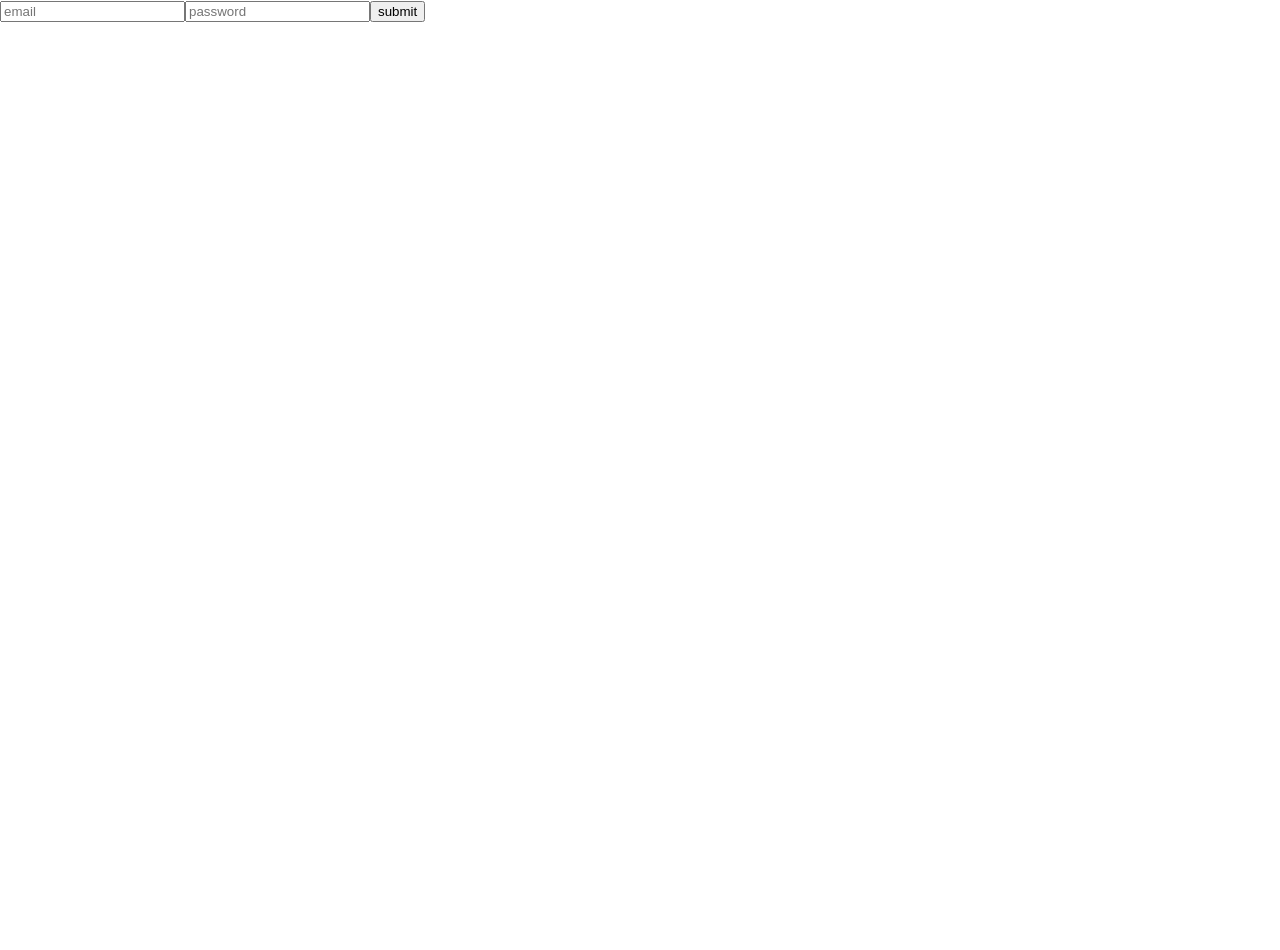
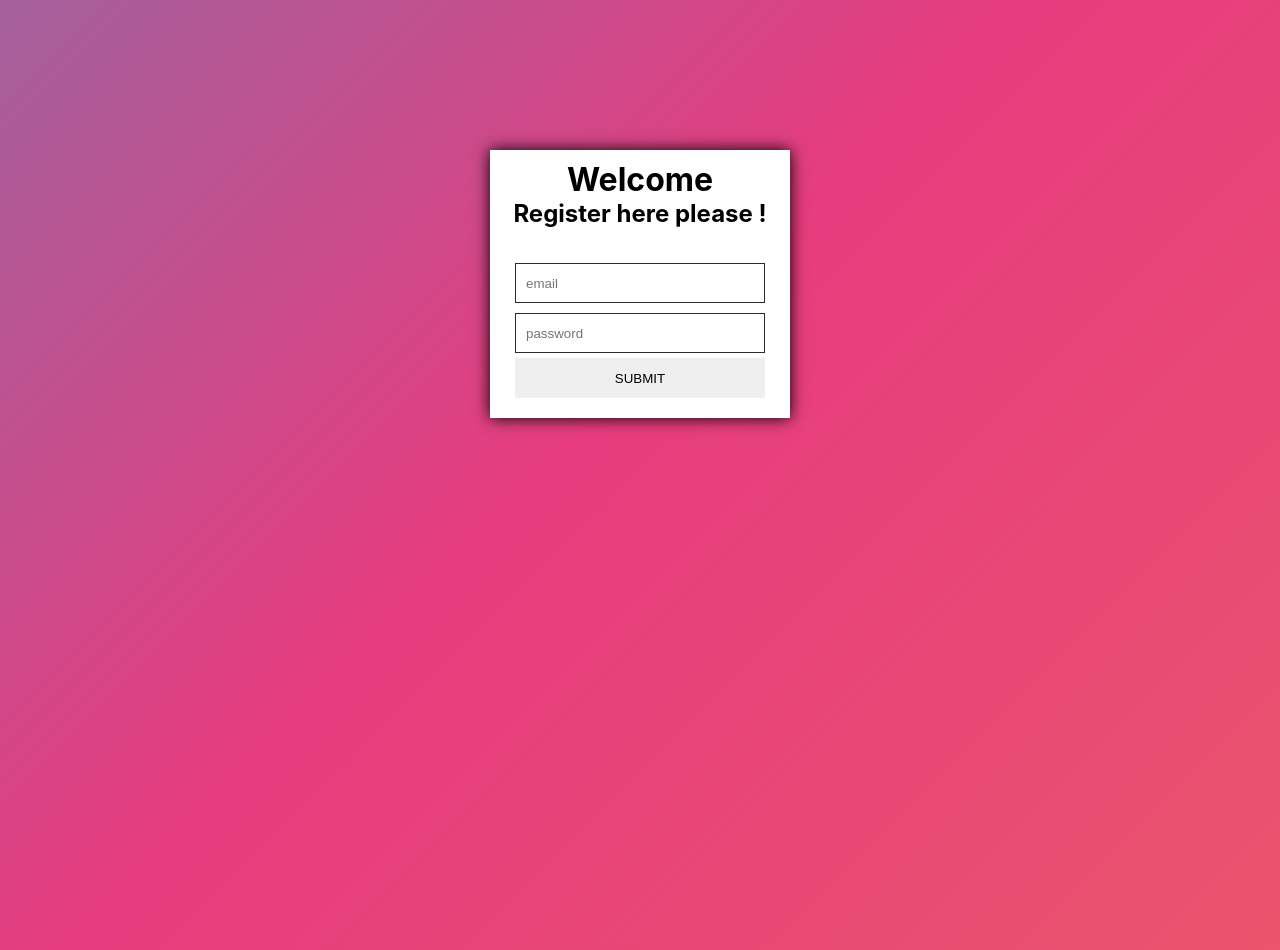
Before and after one commit to murito7/congenial-umbrella, a React (Create React App) app: page /register in a window 1280 px wide. Before the commit the page ends 800 px from the top, so only its background shows below. Built offline with nearby package versions, Linux system fonts and the light colour scheme.

Commit message:
style added to Register page

```diff
--- a/src/App.css
+++ b/src/App.css
@@ -12,7 +12,12 @@
     animation: App-logo-spin infinite 20s linear;
   }
 }
-
+body{
+  background: linear-gradient(-45deg, #ee7752, #e73c7e, #23a6d5, #23d5ab);
+  background-size: 400% 400%;
+  animation: gradient 10s ease infinite;
+  height: 100vh;
+}
 .App-header {
   background-color: #282c34;
   min-height: 100vh;
--- a/src/pages/Register/Register.css
+++ b/src/pages/Register/Register.css
@@ -0,0 +1,72 @@
+*{
+    margin: 0;
+    padding: 0;
+    box-sizing: border-box;
+}
+@media screen and (min-width:320px) {
+    .box{
+        width: 300px;
+        box-shadow:0px 0px 15px 0px #000000;
+        background-color: #fff;
+        margin: 150px auto;
+
+    }
+    .page-messages{
+        text-align: center;
+        padding: 10px 0;
+    }
+    form{
+        display: flex;
+        flex-direction: column;
+        margin:  auto;
+        padding: 20px 0;
+    }
+    input{
+        width: 250px;
+        height: 40px;
+        margin: 5px auto;
+        border: none;
+        border: 1px solid #2c2c2c;
+        padding-left: 10px;
+    }
+    button{
+        width: 250px;
+        height: 40px;
+        margin: 5px auto;
+        background-color: #00c3ff;
+        border: none;
+        color: #fff;
+        letter-spacing: 2px;
+        text-transform: uppercase;
+        font-size: 20px;
+        transition: 250ms;
+        cursor: pointer;
+    }
+    a{
+        text-align: center;
+        color: #666;
+    }
+
+}
+@keyframes gradient {
+    0% {
+        background-position: 0% 50%;
+    }
+    50% {
+        background-position: 100% 50%;
+    }
+    100% {
+        background-position: 0% 50%;
+    }
+}
+@media screen and (min-width:1440px) {
+    .box{
+        width: 450px;
+    }
+    input{
+        width: 380px;
+    }
+    button{
+        width: 380px;
+    }
+}
--- a/src/pages/Register/Register.js
+++ b/src/pages/Register/Register.js
@@ -1,6 +1,7 @@
 import React from "react";
 import { useState } from "react";
 import useSignup from "../../hooks/useSignup";
+import './Register.css';
 
 export default function Register() {
   const [email, setEmail] = useState("");
@@ -13,6 +14,11 @@ export default function Register() {
   };
 
   return (
+    <div className="box">
+      <div className="page-messages">
+        <h1>Welcome</h1>
+        <h2>Register here please !</h2>
+      </div>
       <form onSubmit={handleSubmit}>
         <input
           type="email"
@@ -28,5 +34,6 @@ export default function Register() {
         />
         <button>submit</button>
       </form>
+    </div>
   );
 }
```
Lines whose indentation alone changed are shown as unchanged.
